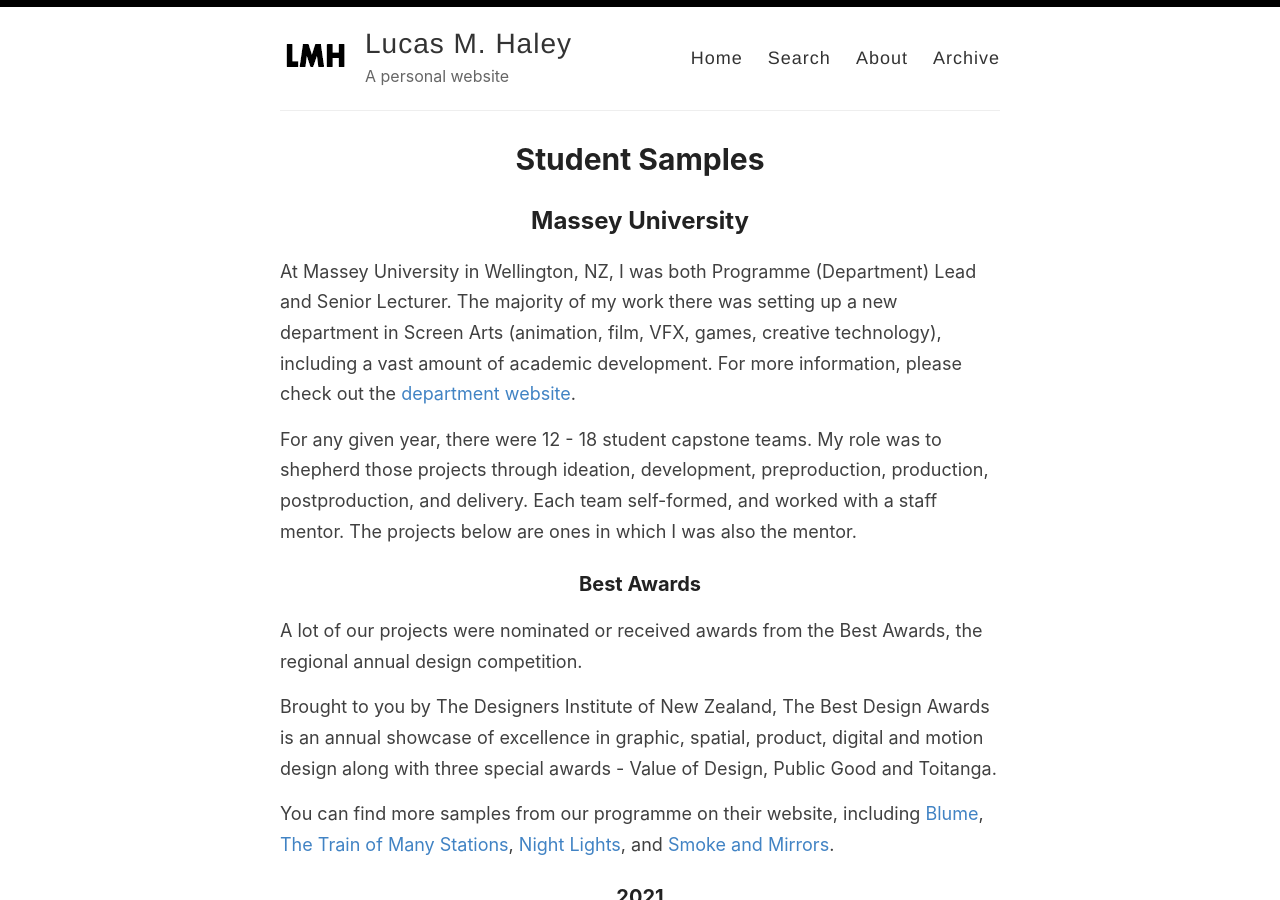
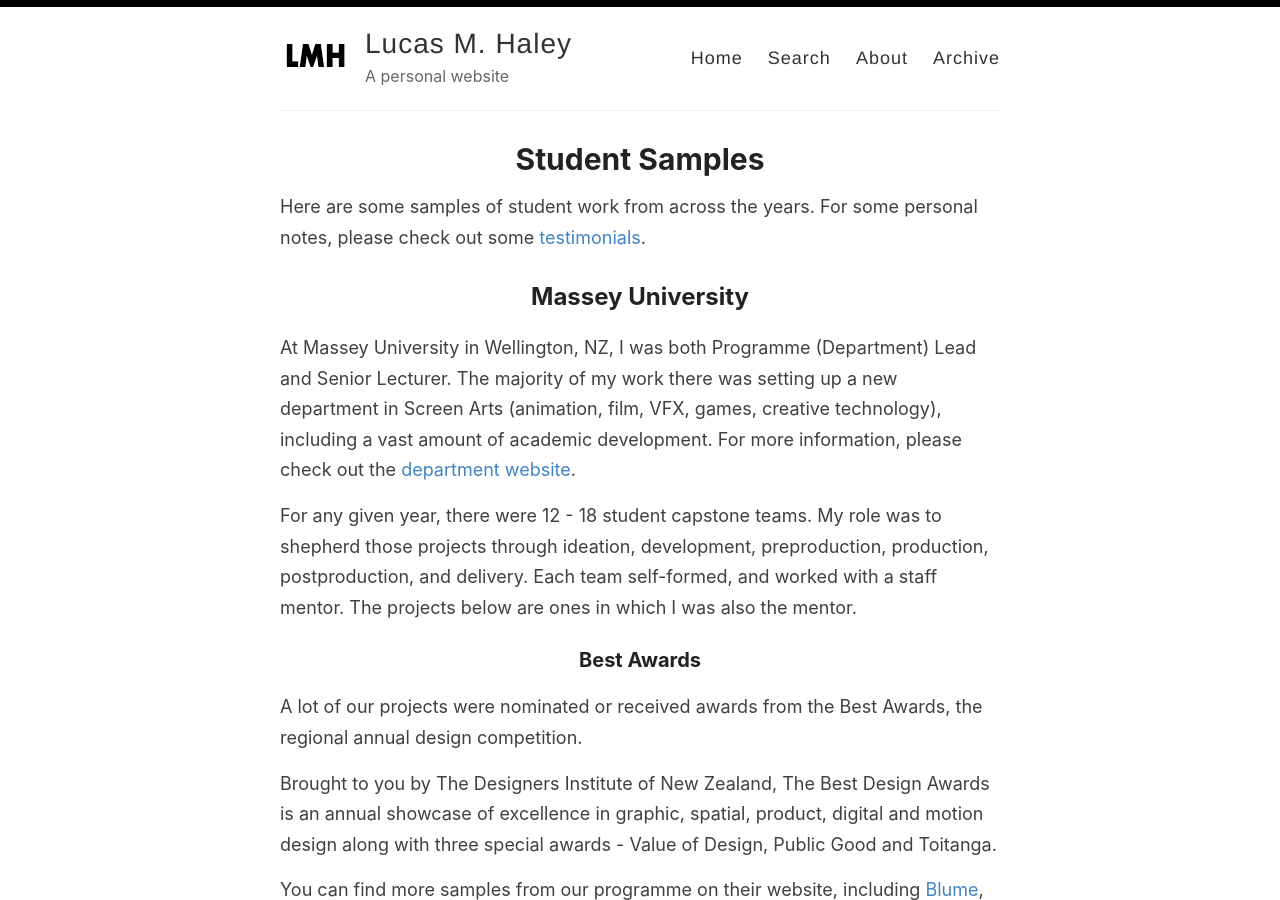
Before and after one commit to lucashaley/lucashaley.github.io, a Jekyll site: the page built from student-samples.markdown, in a window 1280 px wide and 900 px high. Built offline with Jekyll 4.4.1, drawn with Linux system fonts in a browser that asks for light colours; our own code applies the rules of GitHub Pages for plain Markdown files.

Commit message:
Updated Student Samples

```diff
--- a/student-samples.markdown
+++ b/student-samples.markdown
@@ -2,6 +2,8 @@
 title: Student Samples
 date: 2023-12-05 14:02:00 -08:00
 ---
+
+Here are some samples of student work from across the years. For some personal notes, please check out some [testimonials](https://lucashaley.com/testimonials).
 
 ## Massey University
 
```
